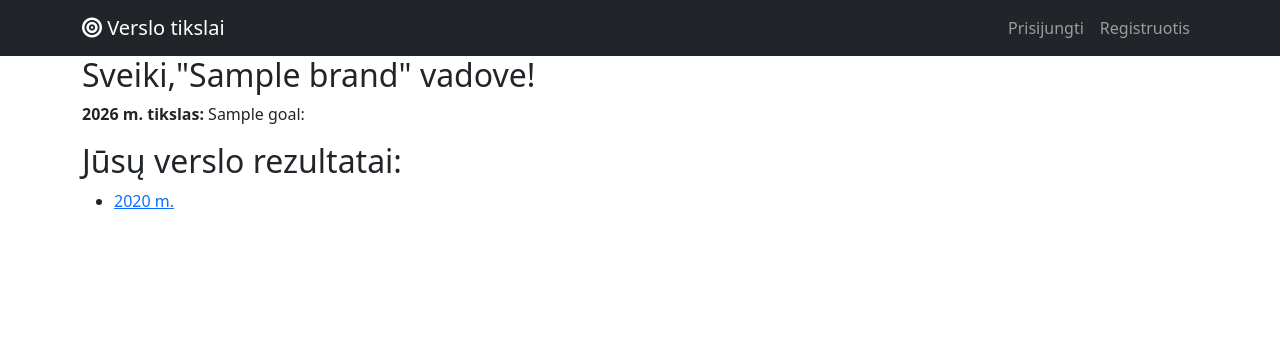
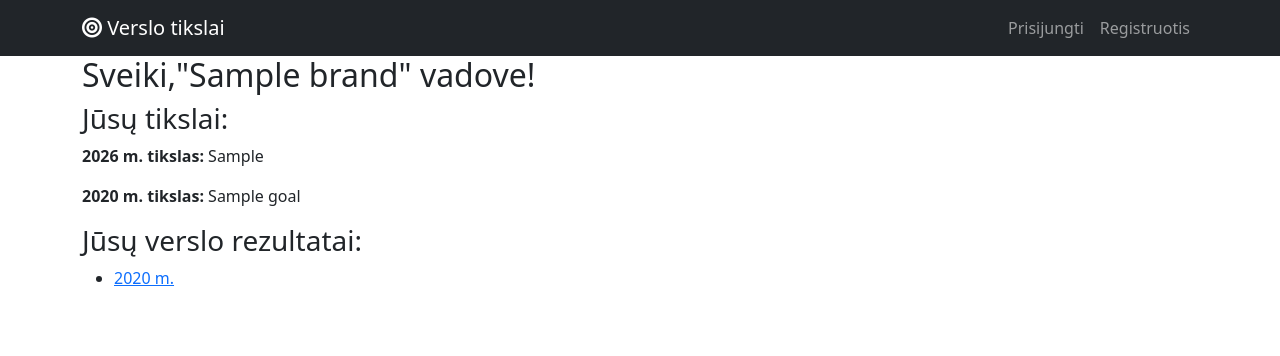
Before and after one commit to MiddleLifeCrisis/okr, a Django app: template mysite/okr/templates/index.html in a window 1280 px wide. Shown: the top 356 px of the page. Run offline with Django 5.2, Linux system fonts and the light colour scheme; tables that the repository leaves empty hold one stand-in row (values such as "Sample post"); the template is opened without the code that fills it: values that come from a table or form of the project are taken from there, most other values are stand-ins (such as "Sample title", 1, 10 or a date in 2020).

Commit message:
indexe rodom keliu metu tikslus

```diff
--- a/mysite/okr/models.py
+++ b/mysite/okr/models.py
@@ -11,7 +11,7 @@ class Objective(models.Model):
     user = models.ForeignKey(User, on_delete=models.CASCADE)
     brand = models.CharField(max_length=100, default='Your Brand', verbose_name="Prekinis ženklas",)
     team = models.CharField(max_length=200, default='Your Department', verbose_name="Atsakingas asmuo arba komanda",)
-    year = models.IntegerField(default='2026', verbose_name="Metai",)
+    year = models.IntegerField(default=2026, verbose_name="Metai",)
     goal = models.CharField(max_length=200, verbose_name="Tikslas",)
     def __str__(self):
         return f"{self.year} - {self.goal} "
--- a/mysite/okr/templates/index.html
+++ b/mysite/okr/templates/index.html
@@ -2,8 +2,25 @@
 {% block content %}
 
 <h2>Sveiki,"{{ brand }}" vadove!</h2>
-<p> <b>{% now "Y" %} m. tikslas:</b> {{ goal }}:</p>
-<h2> Jūsų verslo rezultatai: </h2>
+<h3>Jūsų tikslai:</h3>
+
+
+<p><b>{% now "Y" %} m. tikslas:</b>
+    {% if current_objective %}
+        {{ current_objective.goal }}
+    {% else %}
+        Tikslas nenurodytas
+    {% endif %}
+</p>
+
+<p><b>{{ last_year }} m. tikslas:</b>
+    {% if last_objective %}
+        {{ last_objective.goal }}
+    {% else %}
+        Tikslas nenurodytas
+    {% endif %}
+</p>
+<h3> Jūsų verslo rezultatai: </h3>
 <ul>
     {% for obj in objectives %}
         <li><a href="{% url 'dashboard' obj.pk %}"> {{ obj.year }} m. </a>  </li>
```
Also changed, not shown: mysite/okr/views.py (+9 -1 lines).
